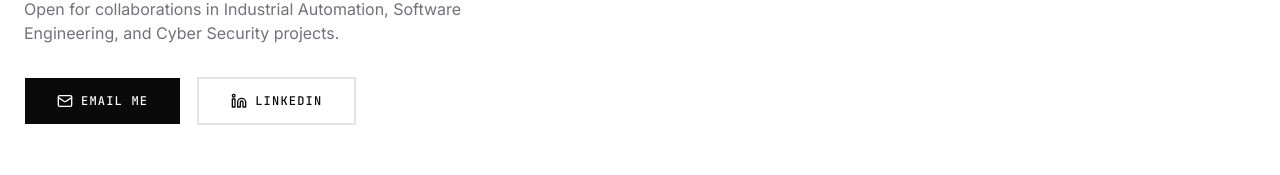
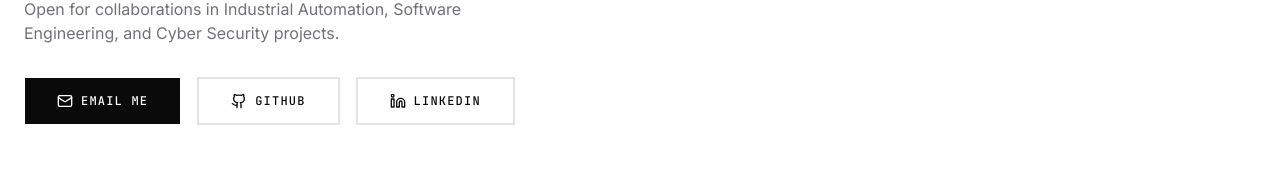
Before and after one commit to attilapeterszucs/Portfolio-Website, a React (Vite) app: page / in a window 1280 px wide. Shown: the part 4276-4451 px from the top of the page. Built offline with nearby package versions, Linux system fonts and the light colour scheme.

Commit message:
Add GitHub link to footer contact section

```diff
--- a/src/App.tsx
+++ b/src/App.tsx
@@ -518,6 +518,12 @@ export default function App() {
                   </a>
                 } />
                 <Button variant="outline" className="w-full sm:w-auto border-2 rounded-none font-mono uppercase tracking-widest text-xs h-12 px-8 flex items-center justify-center gap-2" render={
+                  <a href="https://github.com/attilapeterszucs" target="_blank" rel="noopener noreferrer">
+                    <Github className="w-4 h-4" aria-hidden="true" />
+                    GitHub
+                  </a>
+                } />
+                <Button variant="outline" className="w-full sm:w-auto border-2 rounded-none font-mono uppercase tracking-widest text-xs h-12 px-8 flex items-center justify-center gap-2" render={
                   <a href="https://www.linkedin.com/in/attilapeterszucs/" target="_blank" rel="noopener noreferrer">
                     <Linkedin className="w-4 h-4" aria-hidden="true" />
                     LinkedIn
```
